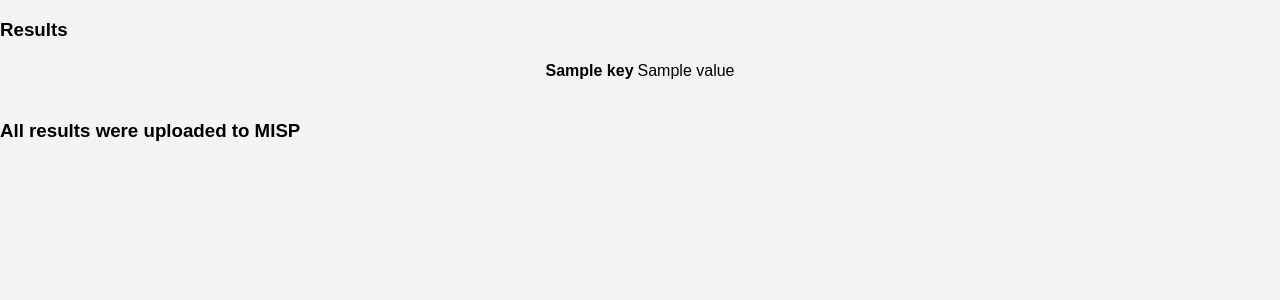
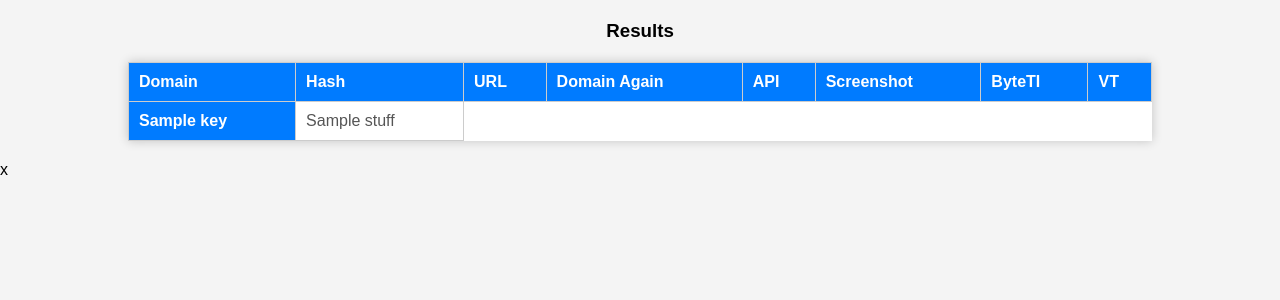
Before and after one commit to plutusrt/automateTIEnrichment, a Flask app: template templates/results.html in a window 1280 px wide. Shown: the top 300 px of the page. Run offline with Flask 3, Linux system fonts and the light colour scheme; the template is opened without the code that fills it: most values are stand-ins (such as "Sample title", 1, 10 or a date in 2020).

Commit message:
Bug fixes

```diff
--- a/URLScan.py
+++ b/URLScan.py
@@ -43,14 +43,14 @@ def extactDomains(hashes):
     headers = {'API-Key':keys.URLScanAPIKey, 'Content-Type': 'application/json'}
     with open('output/domains.csv', 'w') as fp:
         csvWriter = csv.writer(fp)
-        csvWriter.writerow(["hash", "url", "domain", "urlscan", "screenshot"])
+        csvWriter.writerow(["hash", "url", "domain", "urlscan", "screenshot","ByteTI", "VT"])
         for hash, scannedUrl in hashes.items():
             response = requests.get(url+hash, headers=headers)
             try:
                 resultsFromURLScan = response.json()
                 for item in resultsFromURLScan['results']:
                     if item['task']['domain'] not in domains:
-                        csvWriter.writerow([hash, scannedUrl, item['task']['domain'], item['result'], item['screenshot']])
+                        csvWriter.writerow([hash, scannedUrl, item['task']['domain'], item['result'], item['screenshot'],"", ""])
                         domains.append(item['task']['domain'])
             except Exception as e:
                 print (str(e))
--- a/byteTI.py
+++ b/byteTI.py
@@ -4,7 +4,8 @@ import keys
 def getURLRep(URL):
     results = -1
 
-    url = "http://bytetip-boe.bytedance.net/api/v1/domain/"+URL+"/aggregated_ioc"
+#    url = "http://bytetip-boe.bytedance.net/api/v1/domain/"+URL+"/aggregated_ioc"
+    url = "https://bytetip.byteintl.net/api/v1/domain/"+URL+"/aggregated_ioc"
     headers = {
         "accept": "application/json",
         "cti-token": keys.ByteTIAPI
@@ -17,7 +18,7 @@ def getURLRep(URL):
         if results:
             return 1
         else:
-            return results
+            return 0
     except Exception as e:
         print (str(textRepsponse))
     return results
--- a/main.py
+++ b/main.py
@@ -1,5 +1,7 @@
 import json
 import csv
+import os
+
 import requests
 import byteTI
 import MISP
@@ -39,20 +41,49 @@ def writeResults(path):
 
 
 def checkResults(domains):
+    #line = [hash, url, domain, urlscan, screenshot, ByteTI]
+
     results = {}
-    for domain in domains:
-        #result = RiskIQ.checkScore(domain)
-        result = byteTI.getURLRep(domain)
-        #result = VTP.getURLRep(domain)
-        if result > 0:
-            results[domain] = result
+    with open(os.path.join('output', 'domains.csv'), 'r') as fp:
+        with open(os.path.join('output', 'results.csv'), 'w') as fp2:
+            csvReader = csv.reader(fp)
+            csvWriter = csv.writer(fp2)
+            csvWriter.writerow(["hash","url","domain","urlscan","screenshot","ByteTI","VT"])
+            csvReader.__next__()
+            for line in csvReader:
+                # Checking in ByteTIP
+                byteTIRep = byteTI.getURLRep(line[2])
+                if byteTIRep <= 0:
+                    line[5] = "Clean"
+                if byteTIRep > 0:
+                    line[5] = "Malicious"
+                    results[line[2]] = line
+
+                # Checking Directly in VT
+                result = VTP.getURLRep(line[2])
+                if result <= 0:
+                    line[6] = "Clean"
+                if result > 0:
+                    line[6] = result
+                    results[line[2]] = line
+
+                csvWriter.writerow(line)
+
+            #for domain in domains:
+                #result = RiskIQ.checkScore(domain)
+                #result = byteTI.getURLRep(domain)
+            #    result = VTP.getURLRep(domain)
+
     print(len(results))
     print(results)
     return results
 
 def f(url):
     result = URLScan.submitURL(url)
-    hashes = URLScan.getInitialResults(result['api'])
+    try:
+        hashes = URLScan.getInitialResults(result['api'])
+    except KeyError as e:
+        return {}
     domains = URLScan.extactDomains(hashes)
 
     results = checkResults(domains)
--- a/templates/form.html
+++ b/templates/form.html
@@ -55,7 +55,7 @@
     </style>
 </head>
 <body>
-    <h1>Create MISP Incident</h1>
+    <h1>ByteStyle - Enrich Life</h1>
 
     <form method="POST" action="/process_parameter">
         <label for="param">Enter URL:</label>
--- a/templates/results.html
+++ b/templates/results.html
@@ -1,6 +1,7 @@
 <!doctype html>
 <html>
-    <title>Reults</title>
+    <head>
+        <title>Results</title>
         <style>
             body {
                 font-family: Arial, sans-serif;
@@ -9,59 +10,95 @@
                 padding: 0;
             }
 
-        h1 {
+            h1, h3 {
                 text-align: center;
                 margin-top: 20px;
             }
 
-        form {
-            max-width: 400px;
+            table {
+                width: 80%;
+                margin: 20px auto;
+                border-collapse: collapse;
+                background-color: #fff;
+                box-shadow: 0px 0px 10px rgba(0, 0, 0, 0.2);
+            }
+
+            th, td {
+                padding: 10px;
+                text-align: left;
+                border: 1px solid #ccc;
+            }
+
+            th {
+                background-color: #007bff;
+                color: white;
+            }
+
+            tr:nth-child(even) {
+                background-color: #f4f4f4;
+            }
+
+            tr:nth-child(odd) {
+                background-color: #fff;
+            }
+
+            tr:hover {
+                background-color: #e2e6ea;
+            }
+
+            td {
+                color: #555;
+            }
+
+            a {
+                color: #007bff;
+                text-decoration: none;
+            }
+
+            a:hover {
+                text-decoration: underline;
+            }
+
+            .container {
+                max-width: 800px;
                 margin: 0 auto;
                 padding: 20px;
                 background-color: #fff;
                 border-radius: 5px;
                 box-shadow: 0px 0px 10px rgba(0, 0, 0, 0.2);
-        }
-
-        label {
-            display: block;
-            font-weight: bold;
-            margin-bottom: 10px;
-        }
-
-        input[type="text"] {
-            width: 95%;
-            padding: 10px;
-            margin-bottom: 20px;
-            border: 1px solid #ccc;
-            border-radius: 5px;
-        }
-
-        button[type="submit"] {
-            display: block;
-            width: 100%;
-            padding: 10px;
-            background-color: #007bff;
-            color: #fff;
-            border: none;
-            border-radius: 5px;
-            cursor: pointer;
-        }
-
-        button[type="submit"]:hover {
-            background-color: #0056b3;
+                text-align: center;
             }
         </style>
+    </head>
     <body>
         <h3>Results</h3>
-      <table align="center">
+        <table>
+            <thead>
+                <tr>
+                    <th>Domain</th>
+                    <th>Hash</th>
+                    <th>URL</th>
+                    <th>Domain Again</th>
+                    <th>API</th>
+                    <th>Screenshot</th>
+                    <th>ByteTI</th>
+                    <th>VT</th>
+                </tr>
+            </thead>
+            <tbody>
                 {% for key, value in results.items() %}
                 <tr>
                     <th> {{ key }} </th>
-               <td> {{ value }} </td>
+                    {% for stuff in value %}
+                        {% if loop.index in [4,5] %} <!-- URL and another index for example -->
+                        <td><a href="{{ stuff }}" target="_blank"> {{ stuff }} </a></td>
+                        {% else %}
+                        <td> {{ stuff }} </td>
+                        {% endif %}
+                    {% endfor %}
                 </tr>
                 {% endfor %}
+            </tbody>
         </table>
-      <br><h3>All results were uploaded to MISP</h3>
-   </body>
+    </body>x
 </html>
```
Also changed, not shown: 1 other file. Lines whose indentation alone changed are shown as unchanged.
